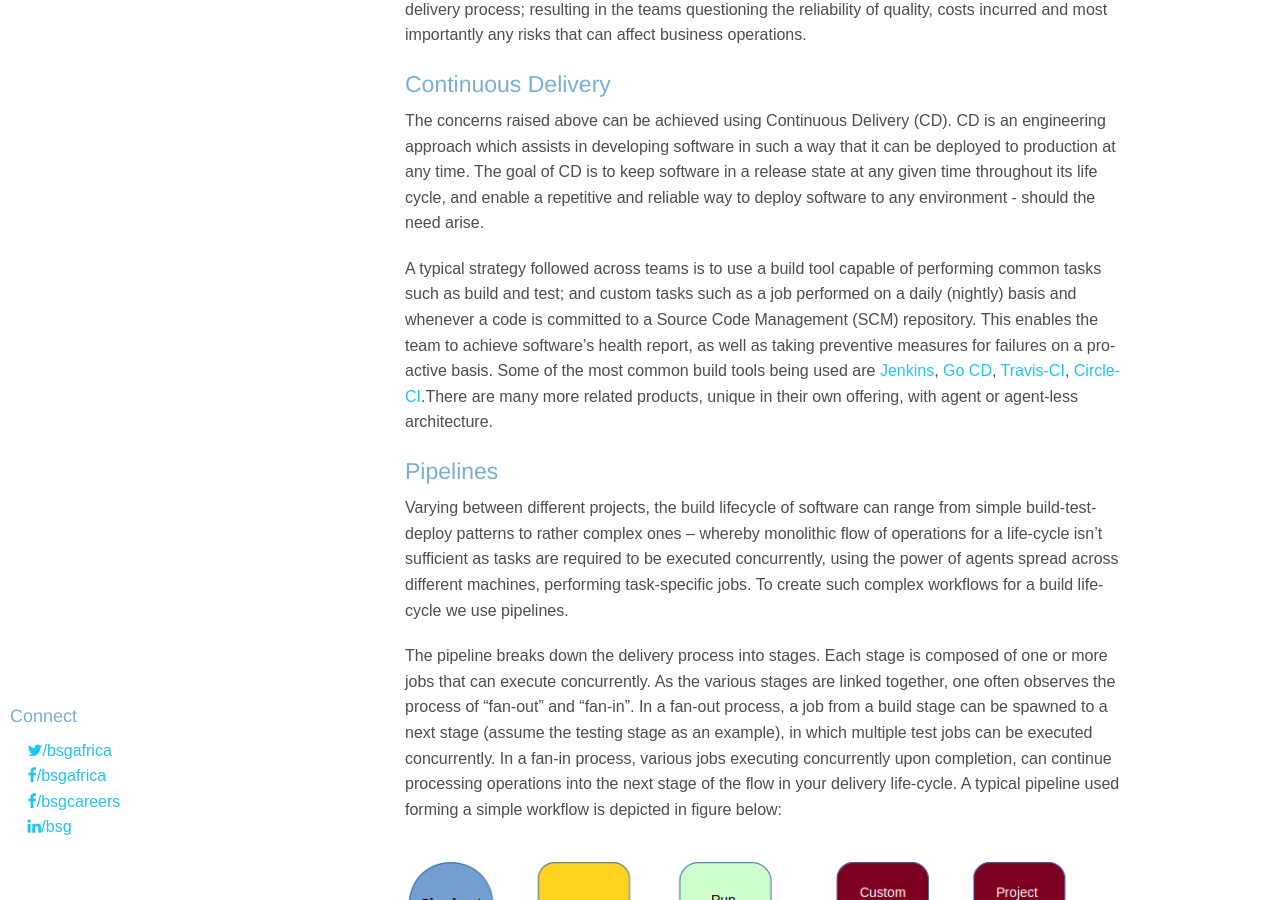
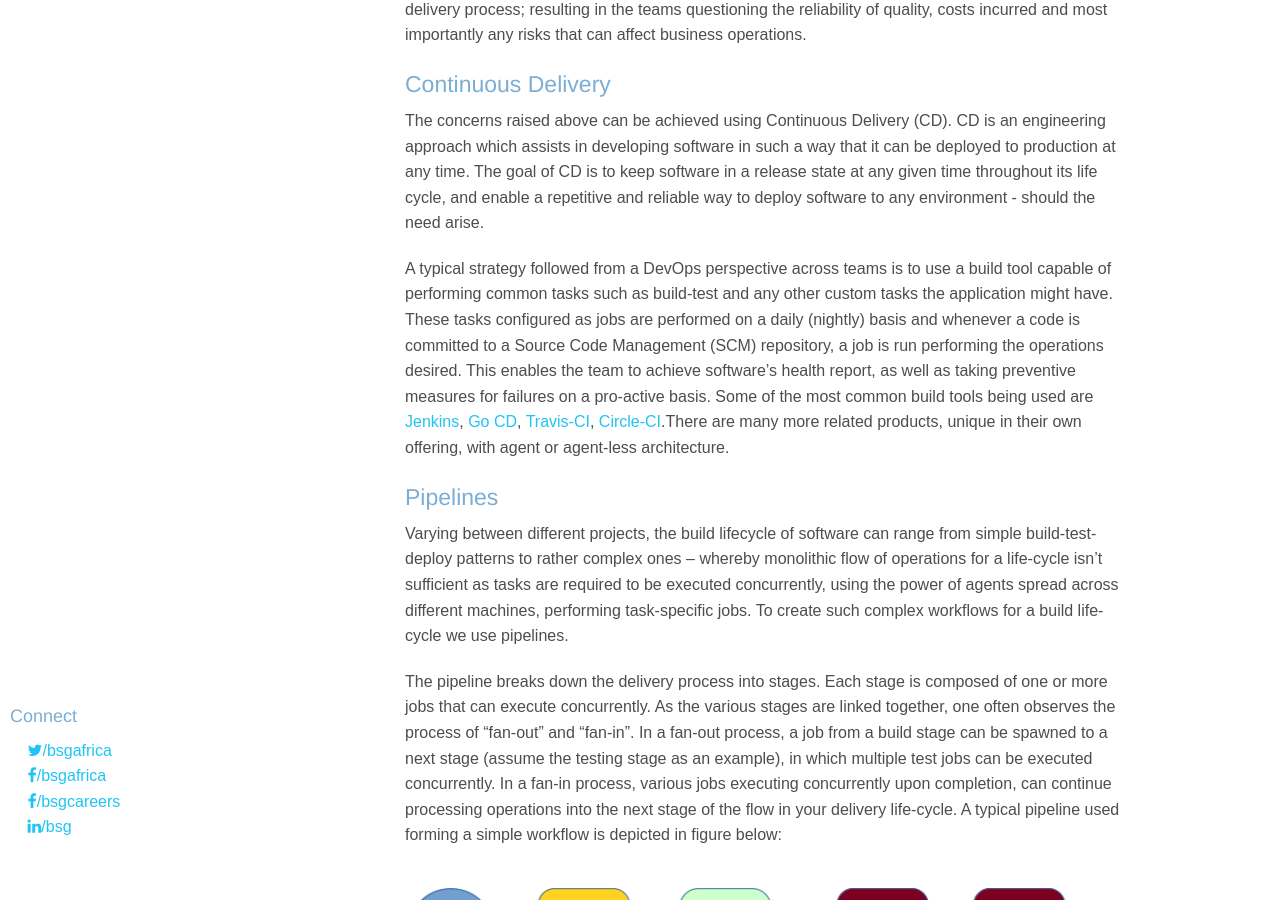
Before and after one commit to BSG-Africa/blog, a Jekyll site: the page built from _posts/2016-07-01-continuous-delivery-using-jenkins.md, in a window 1280 px wide and 900 px high, scrolled down 438 px. Built offline with Jekyll 4.4.1, drawn with Linux system fonts in a browser that asks for light colours; nearby versions of some CDN libraries.

Commit message:
Adding grammar correction from Gerian

```diff
--- a/_posts/2016-07-01-continuous-delivery-using-jenkins.md
+++ b/_posts/2016-07-01-continuous-delivery-using-jenkins.md
@@ -10,10 +10,10 @@
 implementation of various testing paradigms - present within the development community. While
 this is great, from a business point of view we are often required to be agile in our approach,
 such that the software is ready for shipment at any given moment in time. Factors such as
-introducing new features, bug fixes, configuration changes, product enhancements and on-demand
-releases can creep in and impact the delivery process; resulting in the teams questioning the
-reliability of quality, costs incurred and most importantly any risks that can affect business
-operations.<!--more-->
+introducing new features, bug fixes, configuration changes, product enhancements and
+on-demand releases can creep in and impact the delivery process; resulting in the teams
+questioning the reliability of quality, costs incurred and most importantly any risks that can
+affect business operations.<!--more-->
 
 #### Continuous Delivery
 
@@ -24,12 +24,13 @@
 time throughout its life cycle, and enable a repetitive and reliable way to deploy software to
 any environment - should the need arise.
 
-A typical strategy followed across teams is to use a build tool capable of performing common
-tasks such as build and test; and custom tasks such as a job performed on a daily (nightly)
-basis and whenever a code is committed to a Source Code Management (SCM) repository. This
-enables the team to achieve software's health report, as well as taking preventive measures for
-failures on a pro-active basis. Some of the most common build tools being used are
-[Jenkins](https://jenkins.io/), [Go CD](https://www.go.cd), [Travis-CI](https://travis-ci.org/), [Circle-CI](https://circleci.com/).There are many more related products, unique in their own offering, with agent or agent-less architecture.
+A typical strategy followed from a DevOps perspective across teams is to use a build tool capable
+of performing common tasks such as build-test and any other custom tasks the application might
+have. These tasks configured as jobs are performed on a daily (nightly) basis and whenever a
+code is committed to a Source Code Management (SCM) repository, a job is run performing the
+operations desired. This enables the team to achieve software's health report, as well as taking
+preventive measures for failures on a pro-active basis. Some of the most common build tools
+being used are [Jenkins](https://jenkins.io/), [Go CD](https://www.go.cd), [Travis-CI](https://travis-ci.org/), [Circle-CI](https://circleci.com/).There are many more related products, unique in their own offering, with agent or agent-less architecture.
 
 #### Pipelines
 
@@ -57,8 +58,8 @@
 at play here. A common notion used in pipelines are the keywords "up-stream" and "down-stream".
 Up-stream refers to the parent job of execution, at a stage before the current stage, whereby
 materials/artefacts required further down the life-cycle can be used. Down-stream refers to the
-stages composed of execution after the predecessor stage, to consume the artefacts/materials from
-the parent - relevant to continue the job. This is very much like a relay in athletics, with the
+stages composed of execution after the predecessor stage, to consume the artefacts/materials
+from the parent - relevant to continue the job. This is very much like a relay in athletics, with the
 baton passed from one runner to another, transitioning across multiple runners during the course
 of the race to reach the finish line.
 
@@ -73,20 +74,20 @@
 This plug-in is essential and important to configure pipelines in Jenkins and offers various
 configurations and triggers on how the down-streams can execute from the up-stream tasks.
 [Delivery Pipeline Plugin](https://wiki.jenkins-ci.org/display/JENKINS/Delivery+Pipeline+Plugin):
-This plug-in serves as a view for us to visualise the pipeline build life-cycle and see various elements
-at play e.g. time taken to complete each phase, job execution number, job status, job results reports
-(if any), etc.
+This plug-in serves as a view for us to visualise the pipeline build life-cycle and see various
+elements at play e.g. time taken to complete each phase, job execution number, job status, job
+results reports (if any), etc.
 [Parameterized Trigger Plugin](https://wiki.jenkins-ci.org/display/JENKINS/Parameterized+Trigger+Plugin):
 This plug-in offers the advantage of having a configurable build, through the use of parameters,
 that a build may require to achieve flexibility in configuration.
 [Join Plugin](https://wiki.jenkins-ci.org/display/JENKINS/Join+Plugin):
-This plug-in helps in the fan-in process where concurrent tasks can collaborate before the next series
-of tasks can execute. Through this, it ensures that while concurrent tasks for a certain phase are
-still executing, if one of them finishes - propagation down the pipeline doesn't happen until all
-concurrent tasks in phases have finished executing.
+This plug-in helps in the fan-in process where concurrent tasks can collaborate before the next
+series of tasks can execute. Through this, it ensures that while concurrent tasks for a certain
+phase are still executing, if one of them finishes - propagation down the pipeline doesn't happen
+until all concurrent tasks in phases have finished executing.
 [Environment Inject Plugin](https://wiki.jenkins-ci.org/display/JENKINS/EnvInject+Plugin):
-This plug-in makes it easier to introduce user defined environment variables throughout the use of a
-build. This is especially useful when we read values from a properties’ file and want to use that in
+This plug-in makes it easier to introduce user defined environment variables throughout the use of
+a build. This is especially useful when we read values from a properties’ file and want to use that in
 our build process.
 
 The above listed plug-ins can be installed in Jenkins through the "Manage Plug-ins" sections under
```
Also changed, not shown: 1 other file.
